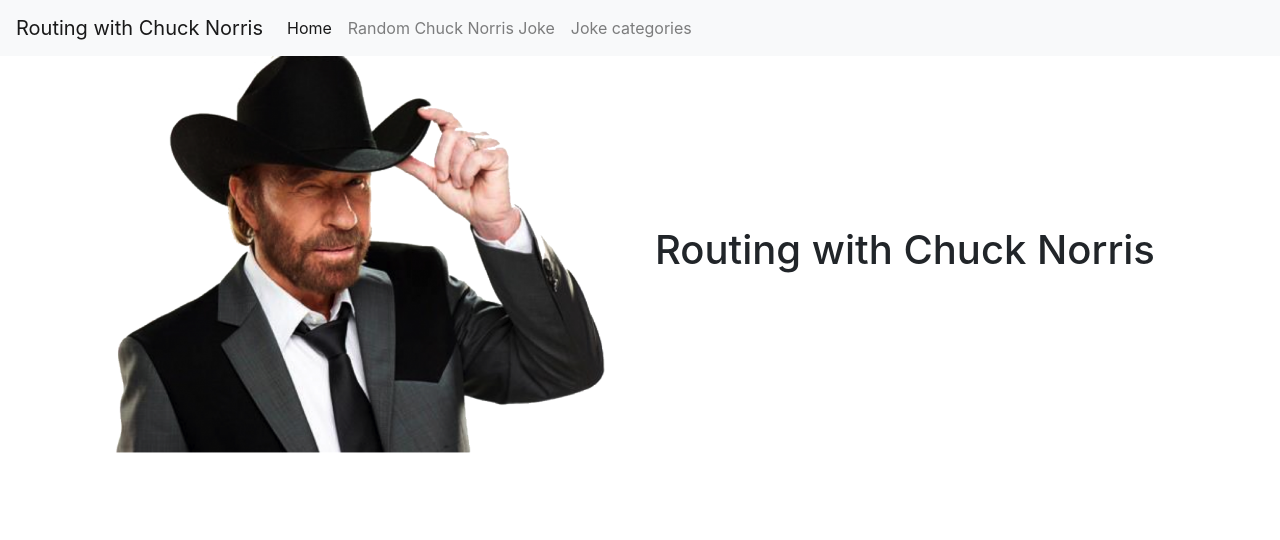
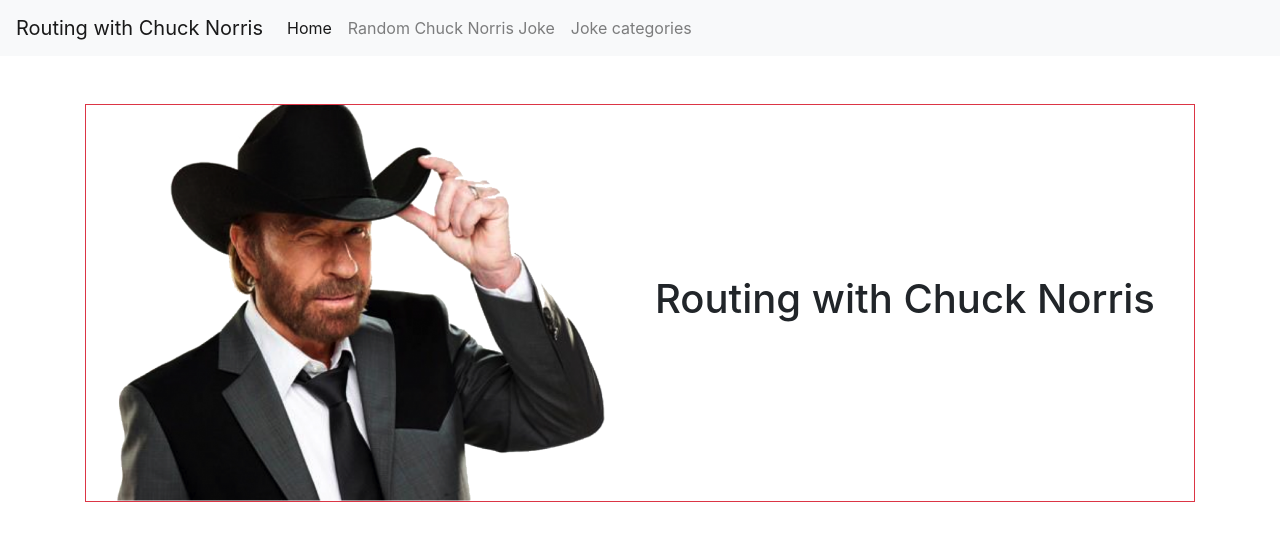
Before and after one commit to iancarpenter/routing-with-chuck-norris, an Angular app: page /home in a window 1280 px wide. Shown: the top 540 px of the page. Built offline with nearby package versions, Linux system fonts and the light colour scheme.

Commit message:
added border on home component

```diff
--- a/src/app/home/home.component.html
+++ b/src/app/home/home.component.html
@@ -1,4 +1,4 @@
-<div class="container">
+<div class="container mt-5 border border-danger">
     <div class="row align-items-center">
         <div class="col-md-6">
             <img src="../../assets/images/ChuckNorrisWink.png" class="img-fluid" alt="Bad ass Chuck Norris">
```
